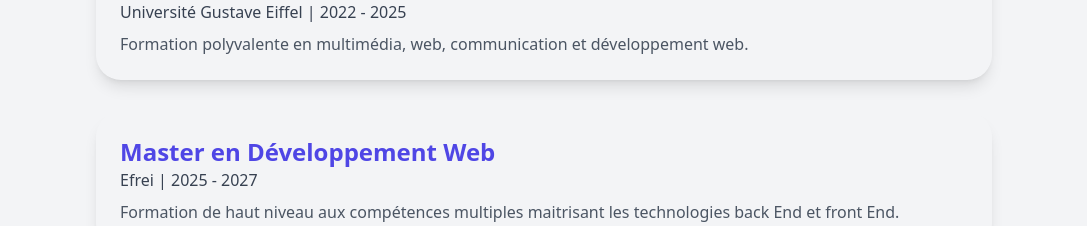
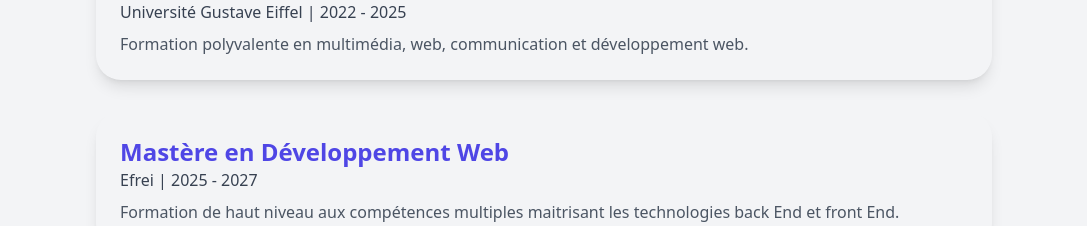
Before and after one commit to erwanmarega/Portfolio, a Vue app: page / in a window 1280 px wide. Shown: the part 2100-2326 px from the top of the page, without its empty margins (96-1183 px from the left). Built offline with nearby package versions, Linux system fonts and the light colour scheme; a web font is replaced by a local one.

Commit message:
Changement master en Mastère

```diff
--- a/src/views/education.vue
+++ b/src/views/education.vue
@@ -51,7 +51,7 @@
               "Formation polyvalente en multimédia, web, communication et développement web."
           },
           {
-            title: "Master en Développement Web",
+            title: "Mastère en Développement Web",
             institution: "Efrei",
             years: "2025 - 2027",
             description:
```
